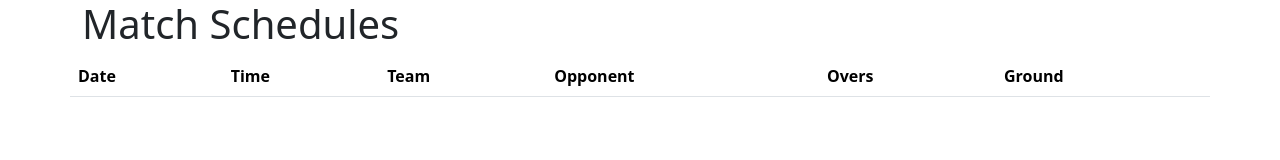
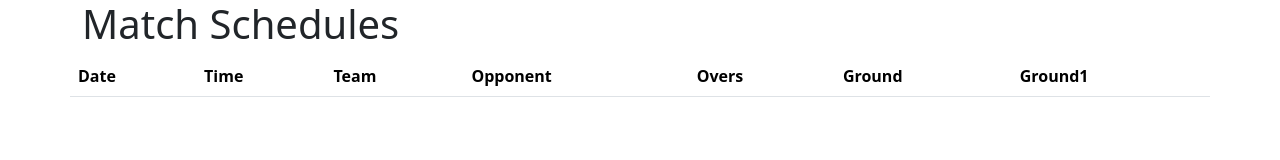
Before and after one commit to kumaradarshkanunugo/cricket-scheduler-bakcend, a website: page ui/schedules.html in a window 1280 px wide. Drawn offline with nearby package versions, Linux system fonts and the light colour scheme; no server answers.

Commit message:
test commit

```diff
--- a/ui/schedules.html
+++ b/ui/schedules.html
@@ -23,6 +23,7 @@
                     <th scope="col">Opponent</th>
                     <th scope="col">Overs</th>
                     <th scope="col">Ground</th>
+                    <th scope="col">Ground1</th>
                   </tr>
                 </thead>
                 <tbody>
```
